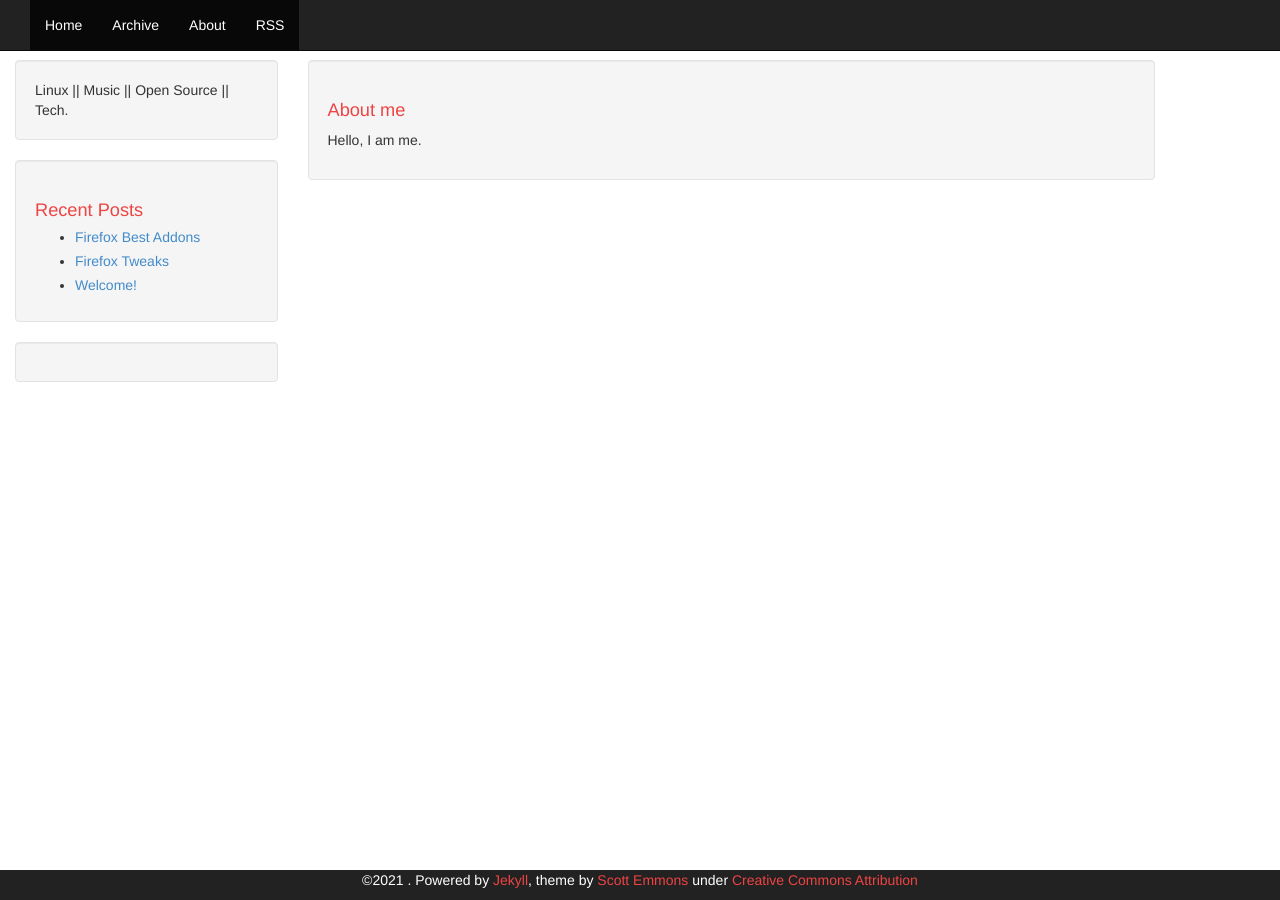
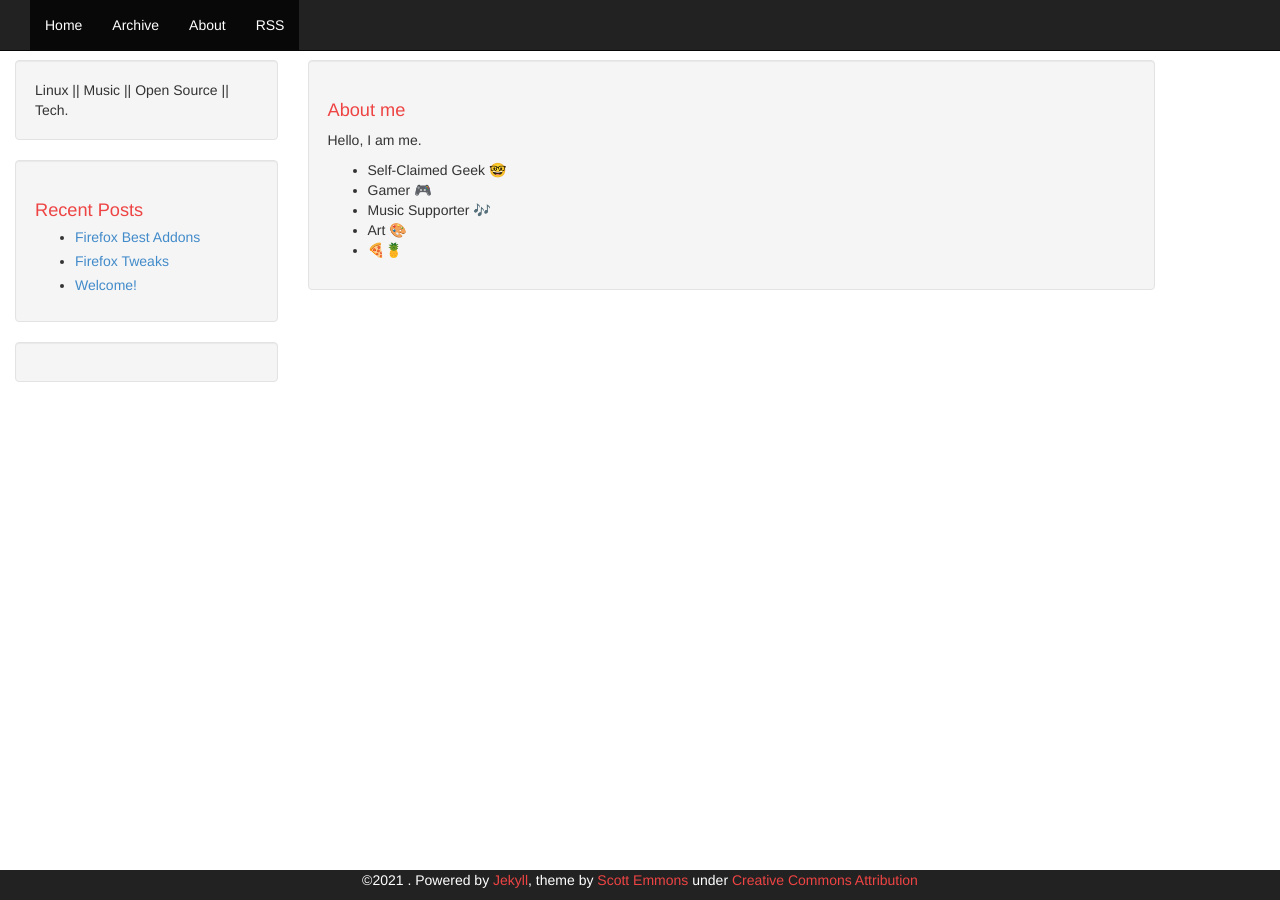
Before and after one commit to marekpistorius/blog.github.io, a Jekyll site: the page built from about.html, in a window 1280 px wide. Built offline with Jekyll 4.4.1, drawn with Linux system fonts in a browser that asks for light colours.

Commit message:
Update about.html

```diff
--- a/about.html
+++ b/about.html
@@ -5,4 +5,11 @@ layout: default
 <div class="well">
     <h1>About me</h1>
     <p>Hello, I am me.</p>
+    <ul>
+    <li> Self-Claimed Geek 🤓 </li>
+    <li> Gamer 🎮 </li>
+    <li> Music Supporter 🎶 </li>
+    <li> Art 🎨 </li>
+    <li> 🍕🍍</li>
+    </ul>
 </div>
```
